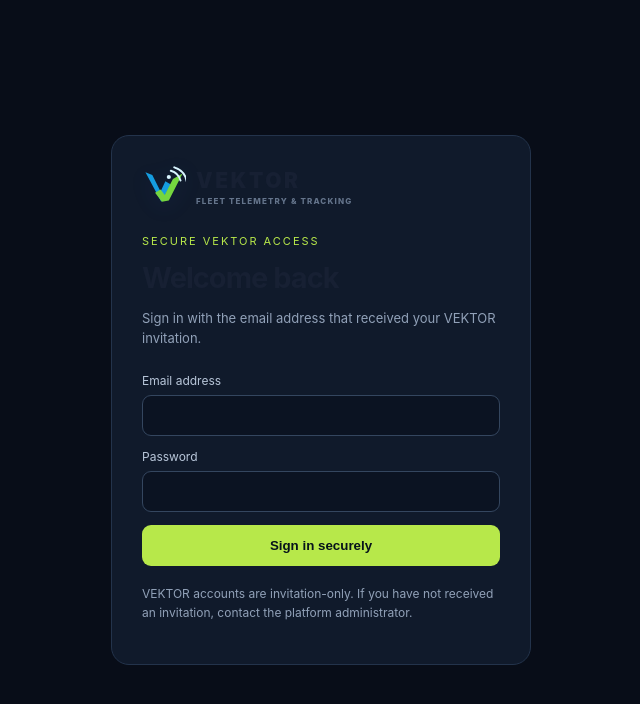
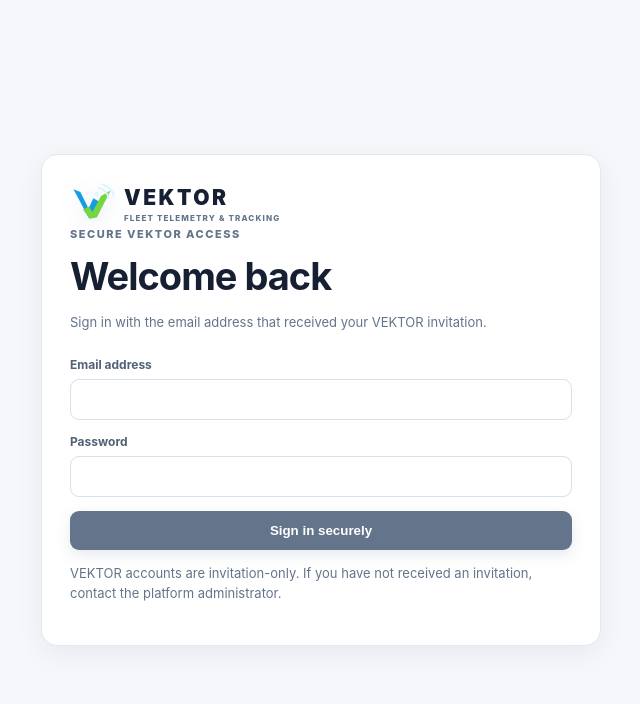
Before and after one commit to mudro1234-ops/portfolio, a Next.js app in the folder apps/web/: page /login in a window 1280 px wide. Shown: the top 704 px of the page, without its empty margins (319-959 px from the left). Built offline with nearby package versions, Linux system fonts and the light colour scheme.

Commit message:
Restyle secure sign-in to match the VEKTOR light design

```diff
--- a/apps/web/src/app/login/page.tsx
+++ b/apps/web/src/app/login/page.tsx
@@ -1,7 +1,7 @@
 "use client";
 
 import { Suspense, useState } from "react";
-import type { FormEvent, CSSProperties } from "react";
+import type { FormEvent } from "react";
 import { useRouter, useSearchParams } from "next/navigation";
 import { createClient } from "@/lib/supabase/browser";
 import BrandMark from "@/components/brand-mark";
@@ -46,28 +46,25 @@ function LoginForm() {
     }
   }
 
-  return <main style={{minHeight:"100vh",display:"grid",placeItems:"center",padding:24,background:"#080d18"}}>
-    <section style={{width:"100%",maxWidth:420,border:"1px solid #23334b",borderRadius:18,padding:30,background:"#101a2b",color:"#edf4ff"}}>
+  return <main className="formPage"><section className="formCard">
+
       <BrandMark />
-      <div style={{fontSize:11,letterSpacing:2,color:"#b7e84a",marginTop:24}}>SECURE VEKTOR ACCESS</div>
-      <h1 style={{fontSize:29,margin:"12px 0 6px"}}>Welcome back</h1>
-      <p style={{color:"#91a1b8",fontSize:13,lineHeight:1.6}}>Sign in with the email address that received your VEKTOR invitation.</p>
-      <form onSubmit={submit} style={{display:"grid",gap:13,marginTop:24}}>
-        <label style={{fontSize:12,color:"#b8c6d9"}}>Email address<input required type="email" autoComplete="email" value={email} onChange={e=>setEmail(e.target.value)} style={field}/></label>
-        <label style={{fontSize:12,color:"#b8c6d9"}}>Password<input required type="password" autoComplete="current-password" value={password} onChange={e=>setPassword(e.target.value)} style={field}/></label>
-        <button disabled={busy} style={button}>{busy?"Signing in…":"Sign in securely"}</button>
+      <div className="eyebrow">SECURE VEKTOR ACCESS</div>
+      <h1>Welcome back</h1>
+      <p className="muted">Sign in with the email address that received your VEKTOR invitation.</p>
+      <form onSubmit={submit} className="formStack">
+        <label>Email address<input required type="email" autoComplete="email" value={email} onChange={e=>setEmail(e.target.value)}/></label>
+        <label>Password<input required type="password" autoComplete="current-password" value={password} onChange={e=>setPassword(e.target.value)}/></label>
+        <button className="primaryButton" disabled={busy}>{busy?"Signing in…":"Sign in securely"}</button>
       </form>
-      {message && <p role="alert" style={{fontSize:12,color:"#ffb4a9",lineHeight:1.5}}>{message}</p>}
-      <p style={{fontSize:12,color:"#91a1b8",lineHeight:1.6,marginTop:18}}>
+      {message && <p role="alert" className="errorText">{message}</p>}
+      <p className="muted">
         VEKTOR accounts are invitation-only. If you have not received an invitation, contact the platform administrator.
       </p>
-    </section>
-  </main>;
+    </section></main>;
 }
 
-const field: CSSProperties = {display:"block",width:"100%",marginTop:7,padding:"12px 13px",borderRadius:9,border:"1px solid #34465f",background:"#0b1322",color:"#edf4ff",outline:"none"};
-const button: CSSProperties = {padding:13,border:0,borderRadius:9,background:"#b7e84a",color:"#07131b",fontWeight:800,cursor:"pointer"};
 
 export default function LoginPage() {
-  return <Suspense fallback={<main style={{minHeight:"100vh",display:"grid",placeItems:"center",background:"#080d18",color:"#edf4ff"}}>Loading sign in…</main>}><LoginForm /></Suspense>;
+  return <Suspense fallback={<main className="formPage"><p className="muted">Loading sign in…</p></main>}><LoginForm /></Suspense>;
 }
```
